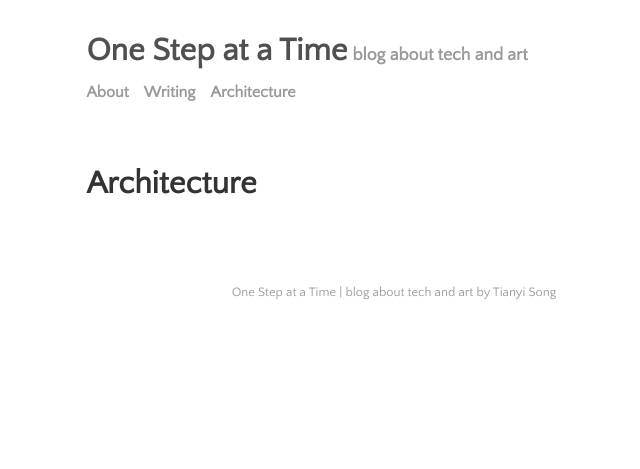
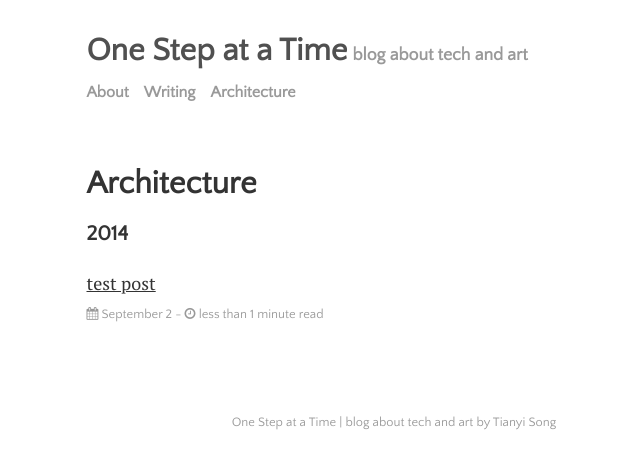
Before and after one commit to Sotyii/Sotyii.github.io, a Jekyll site: the page built from menu/architecture.md, in a window 1280 px wide. Shown: the top 469 px of the page, without its empty margins (246-886 px from the left). Built offline with Jekyll 4.4.1, drawn with Linux system fonts in a browser that asks for light colours.

Commit message:
pages update

```diff
--- a/_config.yml
+++ b/_config.yml
@@ -9,6 +9,11 @@
 #   limit: 0
 #   sort_field: 'date'
 #   sort_reverse: true
+
+# collections:
+collections:
+  posts-architecture:
+    output: true
 
 # jekyll-paginate configuration
 paginate:            5
--- a/_posts-architecture/2014-09-02-test-post.md
+++ b/_posts-architecture/2014-09-02-test-post.md
@@ -1,7 +1,9 @@
 ---
 layout: post
-title: "test architecture"
+title: "test post"
 author: "Tianyi Song"
 categories: architecture design
 tags: [architecture, design, rendering]
 ---
+
+test architecture
```
